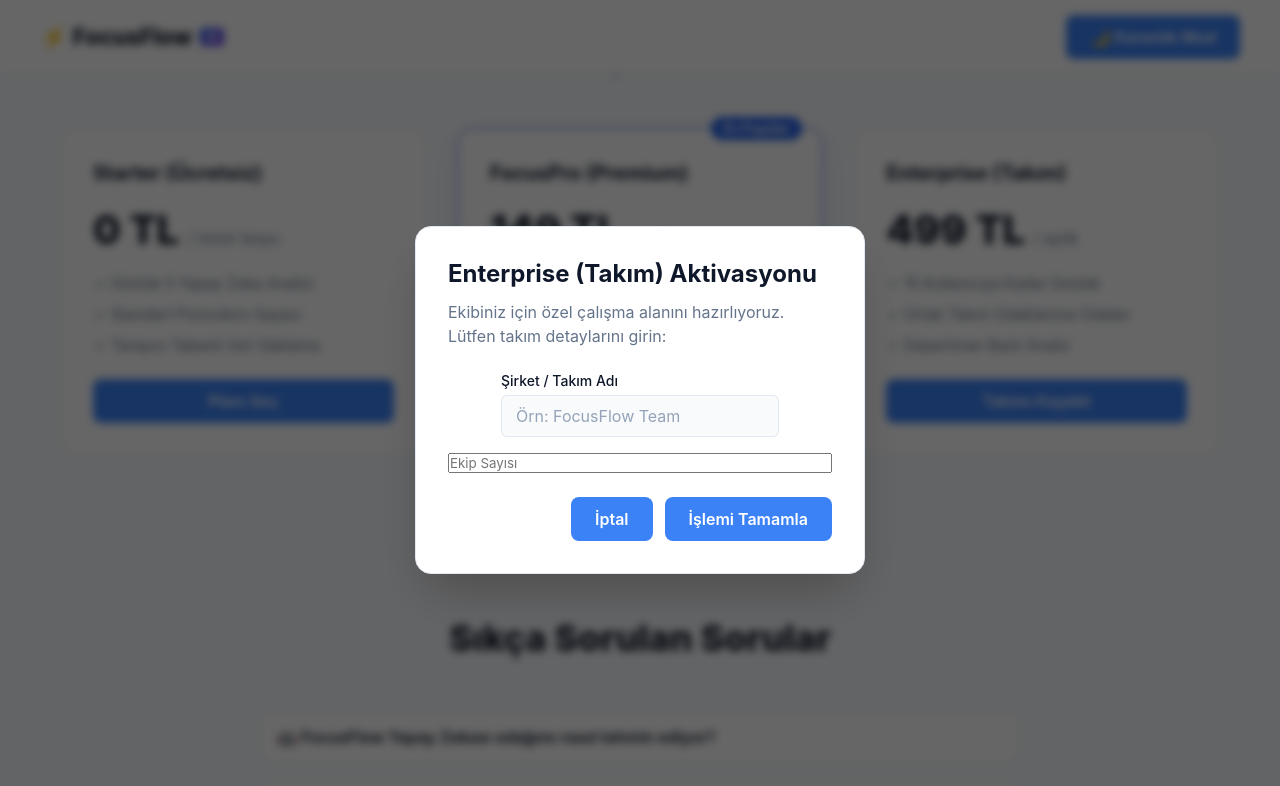
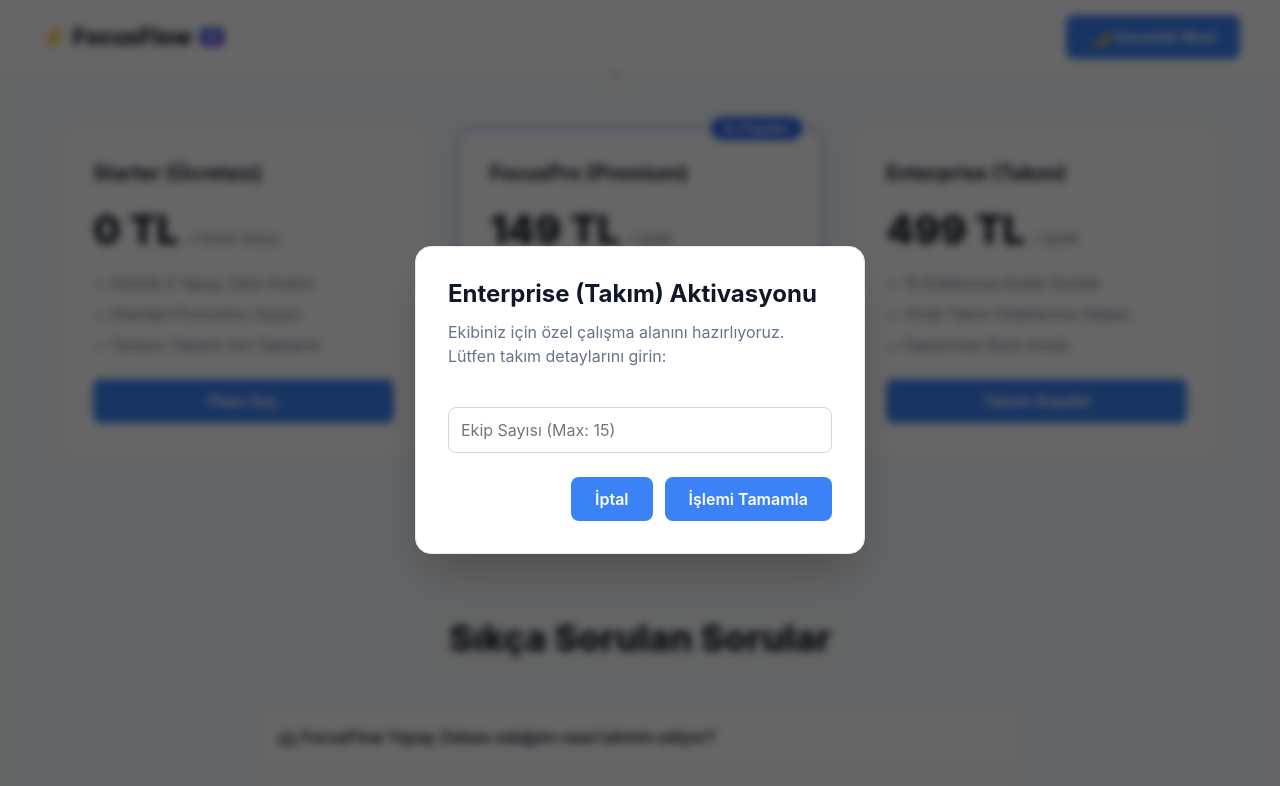
Before and after one commit to sudeafcn/focusflow-project, a React (Vite) app: page / in a window 1280 px wide. Both pictures are taken after a click on the button "Takımı Kaydet". Shown: the part 2368-3154 px from the top of the page. Built offline with nearby package versions, Linux system fonts and the light colour scheme.

Commit message:
Güncelleme yapıldı.

```diff
--- a/src/App.tsx
+++ b/src/App.tsx
@@ -325,10 +325,8 @@ function App() {
               <>
                 <p>Ekibiniz için özel çalışma alanını hazırlıyoruz. Lütfen takım detaylarını girin:</p>
                 <div className="ff-modal-inputs">
-                  <Input label="Şirket / Takım Adı" placeholder="Örn: FocusFlow Team" onChange={() => {}} />
-                <input
+                  <input
   type="number"
-  placeholder="Ekip Sayısı"
   min={1}
   max={15}
   onInput={(e) => {
@@ -337,7 +335,16 @@ function App() {
       alert('Takım planında maksimum 15 kişi eklenebilir.');
     }
   }}
-  /* className veya onChange gibi senin projendeki diğer özellikler aynen kalsın */
+  placeholder="Ekip Sayısı (Max: 15)"
+  style={{
+    width: '100%',
+    padding: '12px',
+    borderRadius: '8px',
+    border: '1px solid #d1d5db',
+    fontFamily: 'inherit',
+    fontSize: '1rem',
+    marginTop: '15px'
+  }}
 />
                 </div>
               </>
```
